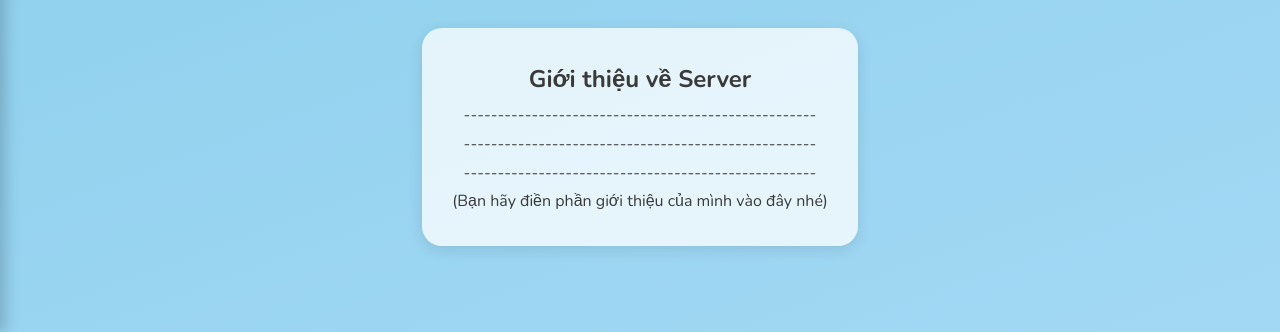
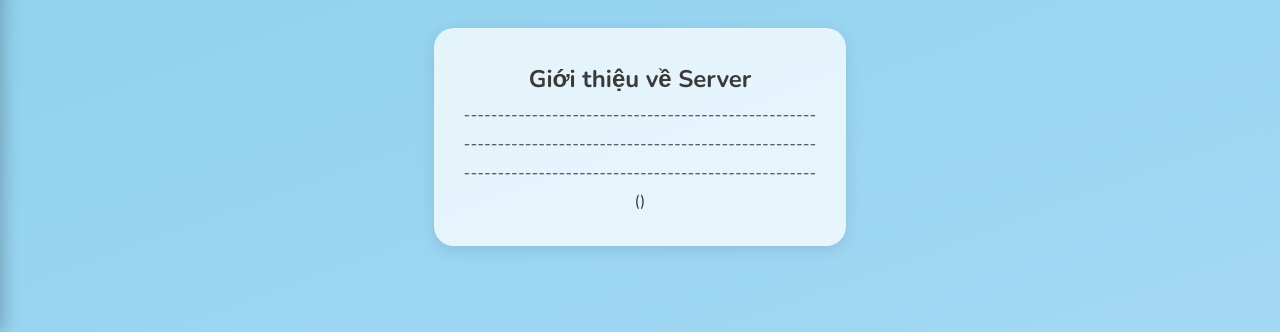
Before and after one commit to lyminhthai2009/Survival-Isekai-Wiki, a plain HTML site: page index.html in a window 1280 px wide. Shown: the part 468-800 px from the top of the page. Drawn offline with nearby package versions, Linux system fonts and the light colour scheme.

Commit message:
Update index.html

```diff
--- a/index.html
+++ b/index.html
@@ -59,7 +59,7 @@
             <p>----------------------------------------------------</p>
             <p>----------------------------------------------------</p>
             <p>----------------------------------------------------</p>
-            <p>(Bạn hãy điền phần giới thiệu của mình vào đây nhé)</p>
+            <p>()</p>
         </section>
     </main>
 
```
